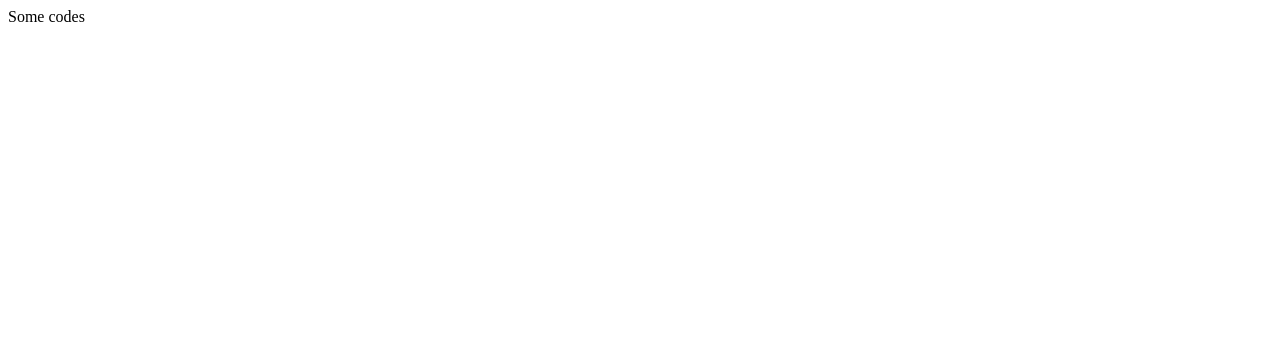
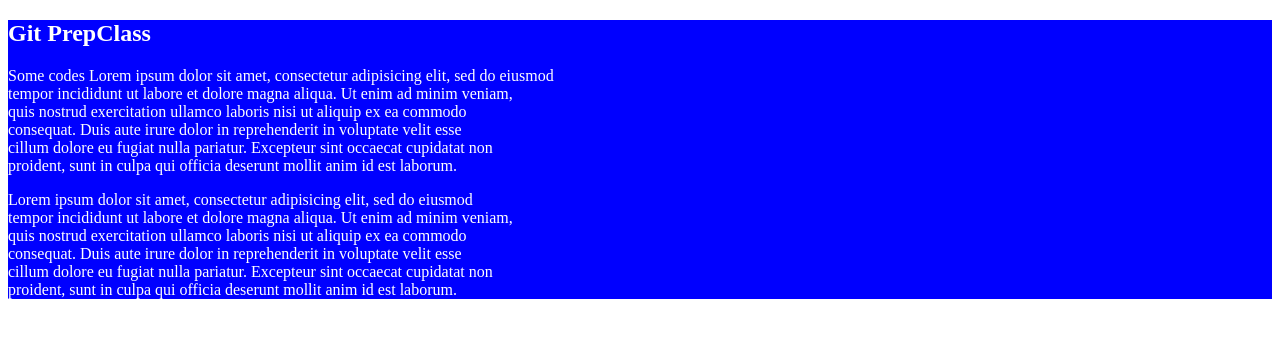
Before and after one commit to Benwaz78/student_repo, a plain HTML site: page index.htm in a window 1280 px wide. Drawn offline with Linux system fonts and the light colour scheme.

Commit message:
start with the latest

```diff
--- a/index.htm
+++ b/index.htm
@@ -1 +1,30 @@
-Some codes
+<!DOCTYPE html>
+<html lang="en">
+<head>
+	<link rel="stylesheet" type="text/css" href="style.css">
+	<title>Home</title>
+</head>
+<body>
+	<section class="Anthony">
+		<h2>Git PrepClass</h2>
+		<p>
+			Some codes
+			Lorem ipsum dolor sit amet, consectetur adipisicing elit, sed do eiusmod<br>
+			tempor incididunt ut labore et dolore magna aliqua. Ut enim ad minim veniam,<br>
+			quis nostrud exercitation <span>ullamco laboris nisi ut aliquip ex ea commodo<br>
+			consequat. Duis aute irure dolor in reprehenderi</span>t in voluptate velit esse<br>
+			cillum dolore eu fugiat nulla pariatur. Excepteur sint occaecat cupidatat non<br>
+			proident, sunt in culpa qui officia deserunt mollit anim id est laborum.
+		</p>
+		<p>
+			Lorem ipsum dolor sit amet, consectetur adipisicing elit, sed do eiusmod<br>
+			tempor incididunt ut labore et dolore magna aliqua. Ut enim ad minim veniam,<br>
+			quis nostrud exercitation <span>ullamco laboris nisi ut aliquip ex ea commodo<br>
+			consequat. Duis aute irure dolor in reprehenderit in voluptate velit esse<br>
+			cillum dolore eu fugiat nulla pariatur. Excepteur </span>sint occaecat cupidatat non<br>
+			proident, sunt in culpa qui officia deserunt mollit anim id est laborum.
+		</p>
+	</section>
+
+</body>
+</html>
--- a/style.css
+++ b/style.css
@@ -0,0 +1,8 @@
+.Anthony{
+	background-color: blue;
+	color: white
+}
+
+style{color:blue;
+	font-weight:bold;
+	}
```
